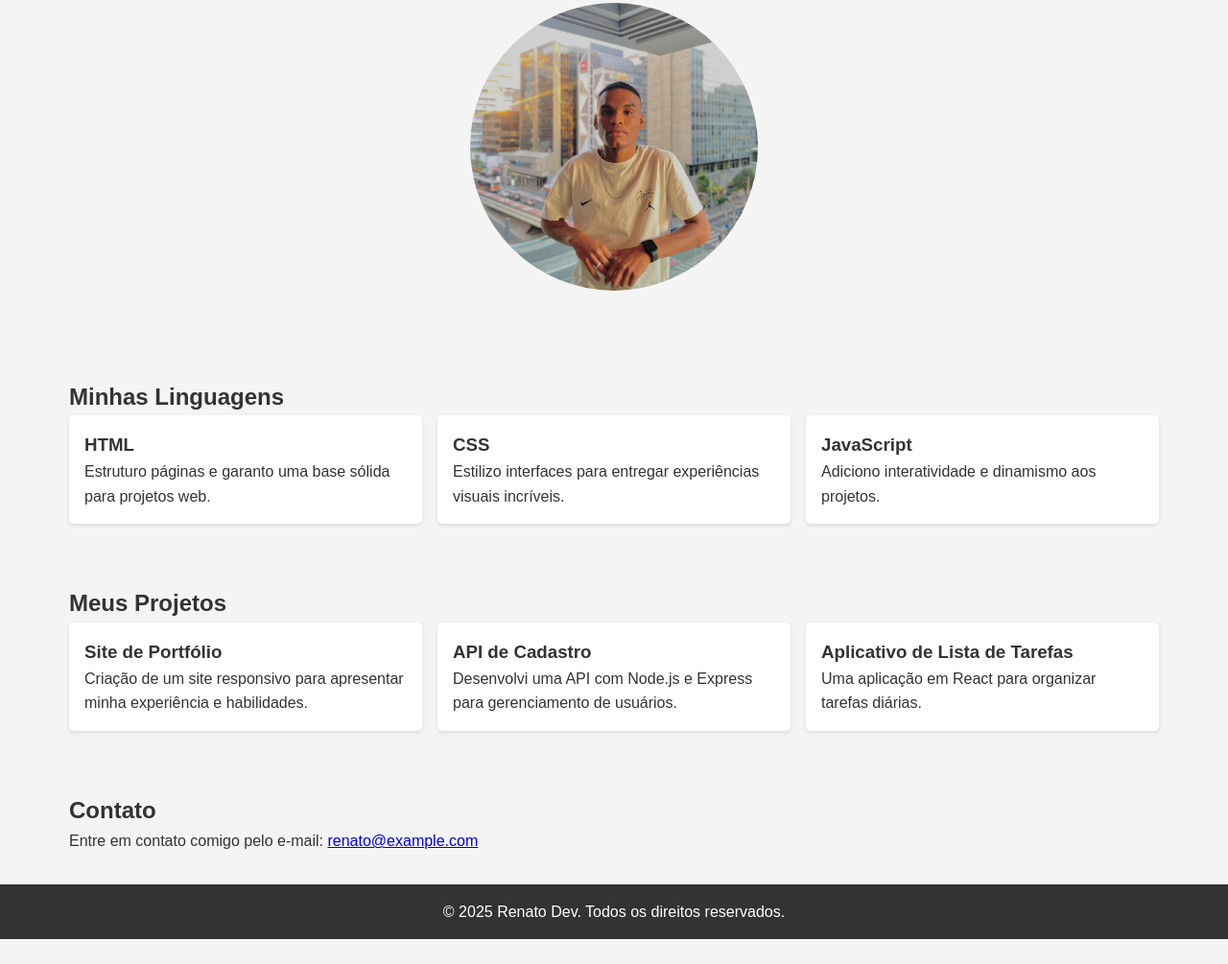
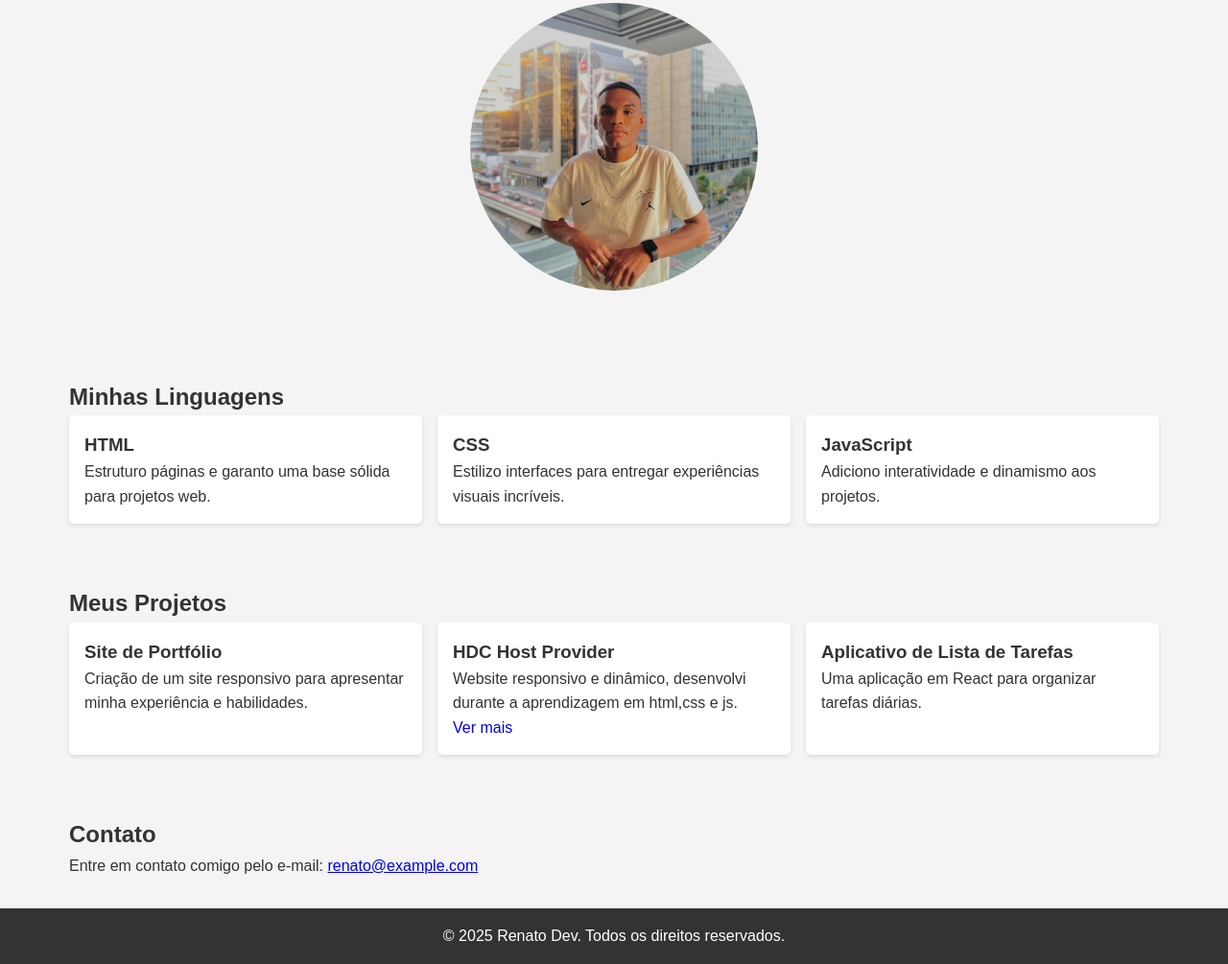
Before and after one commit to Renatocruzsouza/Renatocruzsouza, a plain HTML site: page index.html in a window 1280 px wide. Shown: the part 324-1329 px from the top of the page at 96% size. Before the commit the page ends 1303 px from the top, so only its background shows below. Drawn offline with Linux system fonts and the light colour scheme.

Commit message:
fix: link project HDC host provider

```diff
--- a/index.html
+++ b/index.html
@@ -72,8 +72,9 @@
           <p>Criação de um site responsivo para apresentar minha experiência e habilidades.</p>
         </div>
         <div class="project">
-                    <h3>API de Cadastro</h3>
-                    <p>Desenvolvi uma API com Node.js e Express para gerenciamento de usuários.</p>
+          <h3>HDC Host Provider</h3>
+          <p>Website responsivo e dinâmico, desenvolvi durante a aprendizagem em html,css e js. </p>
+          <p><a href="https://renatocruzsouza.github.io/website_hdc" style="text-decoration: none;">Ver mais</a></p>
         </div>
         <div class="project">
           <h3>Aplicativo de Lista de Tarefas</h3>
```
Lines whose indentation alone changed are shown as unchanged.
